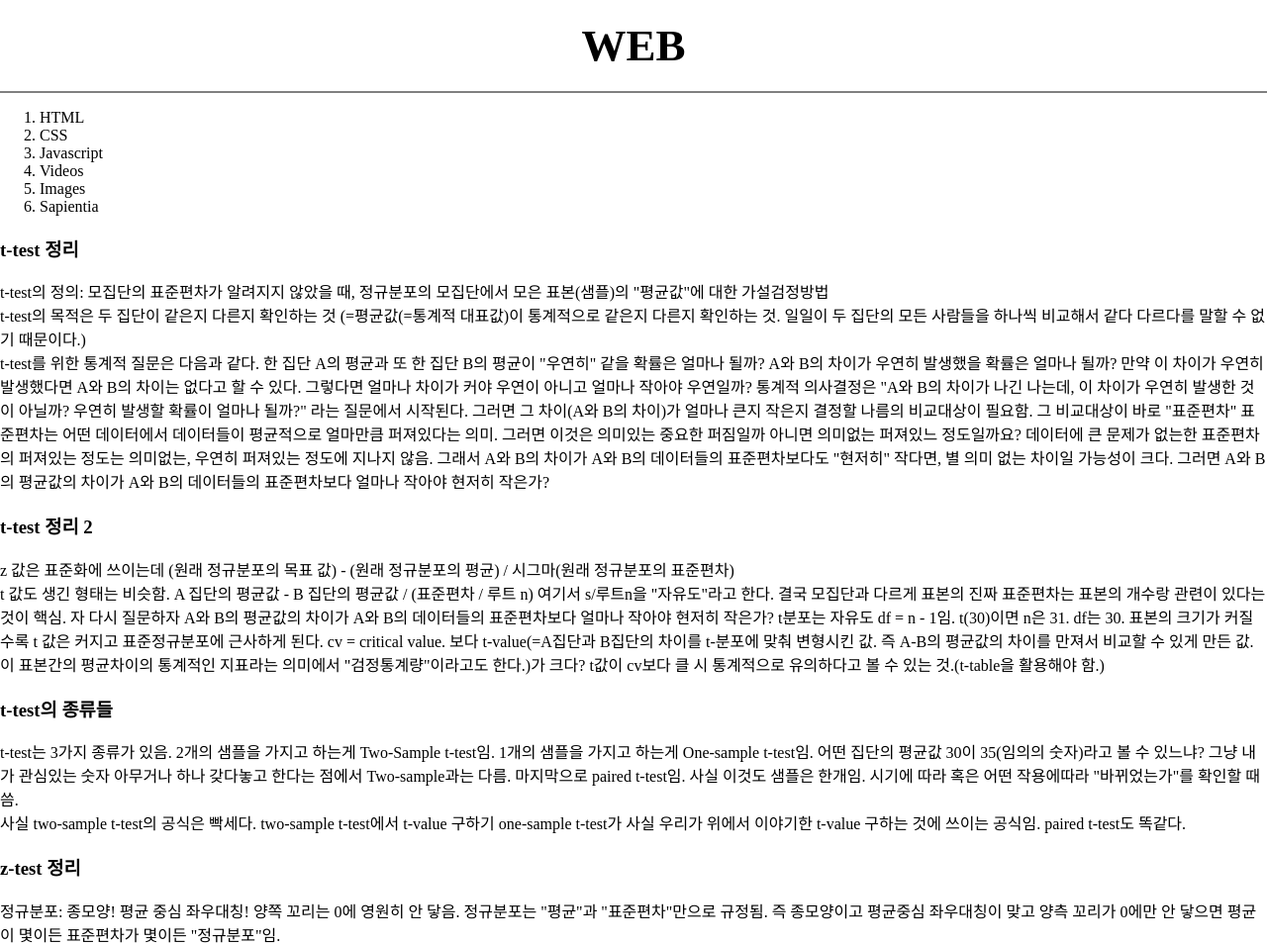
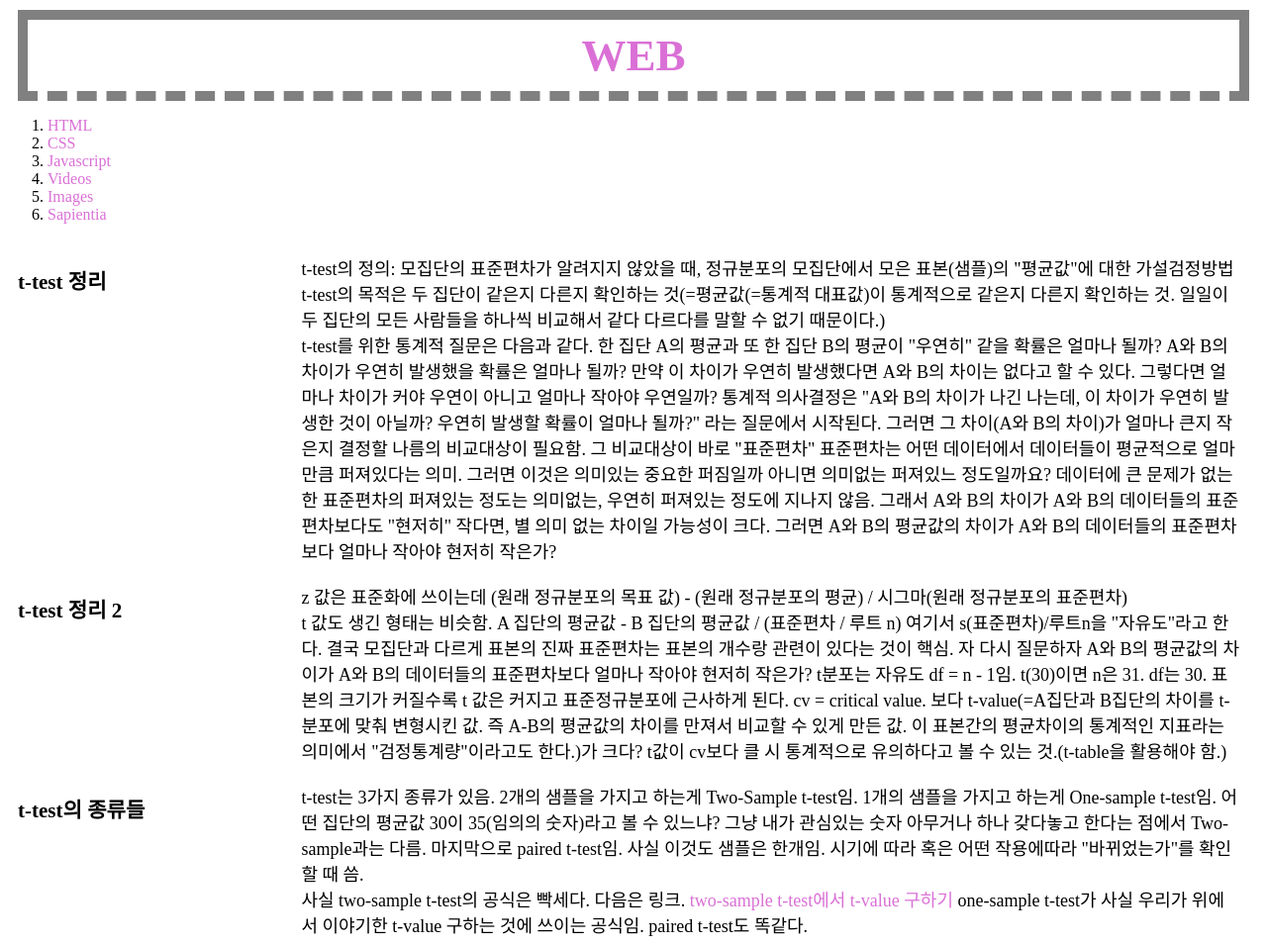
Before and after one commit to anansu/web1again, a plain HTML site: page sapientia.html in a window 1280 px wide. Shown: the top 955 px of the page at 99% size. Drawn offline with Linux system fonts and the light colour scheme; a script that the page names is missing.

Commit message:
css practice

```diff
--- a/sapientia.html
+++ b/sapientia.html
@@ -13,12 +13,12 @@
         gtag('config', 'UA-163571026-2');
     </script>
     <!-- Global site tag (gtag.js) - Google Analytics End -->
-    <link rel="stylesheet" href="style.css">
+    <link rel="stylesheet" href="style_new_world.css">
 </head>
 
 <body>
     <h1><a href="index.html">WEB</a></h1>
-        <ol>
+            <ol id="grid">
                 <li><a href="about_HTML.html">HTML</a></li>
                 <li><a href="about_CSS.html">CSS</a></li>
                 <li><a href="about_Javascript.html">Javascript</a></li>
@@ -28,11 +28,12 @@
             </ol>
     <!--이 위까지가 공통된 메뉴 -->
     <!--이 아래부터 페이지 고유의 내용들 -->
+    <div id="gridtest">
         <h3>t-test 정리</h3>
         <p>
             t-test의 정의: 모집단의 표준편차가 알려지지 않았을 때, 정규분포의 모집단에서 모은 표본(샘플)의 "평균값"에 대한 가설검정방법
             <br>
-        t-test의 목적은 두 집단이 같은지 다른지 확인하는 것 (=평균값(=통계적 대표값)이 통계적으로 같은지 다른지 확인하는 것.
+            t-test의 목적은 두 집단이 같은지 다른지 확인하는 것(=평균값(=통계적 대표값)이 통계적으로 같은지 다른지 확인하는 것.
             일일이 두 집단의 모든 사람들을 하나씩 비교해서 같다 다르다를 말할 수 없기 때문이다.)
             <br>
             t-test를 위한 통계적 질문은 다음과 같다. 한 집단 A의 평균과 또 한 집단 B의 평균이 "우연히" 같을 확률은 얼마나 될까?
@@ -55,7 +56,7 @@
             <br>
             t 값도 생긴 형태는 비슷함.
             A 집단의 평균값 - B 집단의 평균값 / (표준편차 / 루트 n)
-        여기서 s/루트n을 "자유도"라고 한다. 결국 모집단과 다르게 표본의 진짜 표준편차는 표본의 개수랑
+            여기서 s(표준편차)/루트n을 "자유도"라고 한다. 결국 모집단과 다르게 표본의 진짜 표준편차는 표본의 개수랑
             관련이 있다는 것이 핵심. 자 다시 질문하자
 
             A와 B의 평균값의 차이가 A와 B의 데이터들의 표준편차보다 얼마나 작아야 현저히 작은가?
@@ -74,7 +75,7 @@
             그냥 내가 관심있는 숫자 아무거나 하나 갖다놓고 한다는 점에서 Two-sample과는 다름.
             마지막으로 paired t-test임. 사실 이것도 샘플은 한개임. 시기에 따라 혹은 어떤 작용에따라 "바뀌었는가"를 확인할 때 씀.
             <br>
-        사실 two-sample t-test의 공식은 빡세다.
+            사실 two-sample t-test의 공식은 빡세다. 다음은 링크.
             <a href="http://www.statistics4u.com/fundstat_eng/cc_test_2samplettest_small.html">two-sample t-test에서 t-value 구하기</a>
             one-sample t-test가 사실 우리가 위에서 이야기한 t-value 구하는 것에 쓰이는 공식임.
             paired t-test도 똑같다.
@@ -110,6 +111,7 @@
             <br>
             표본의 개수(=관측치): n / 평균값 = X bar / 분산 = s 제곱 / 표준편차 = s
         </p>
+    </div>
 
     <!-- 라이브리 시티 설치 코드 -->
     <div id="lv-container" data-id="city" data-uid="MTAyMC80OTgwNy8yNjI5OA==">
--- a/style_new_world.css
+++ b/style_new_world.css
@@ -9,3 +9,32 @@ a {
         display:none;
         }
 }
+
+
+h1{
+    font-size: 45px;
+    text-align: center;
+    border-right: 10px solid gray;
+    border-left: 10px solid gray;
+    border-top:10px solid gray;
+    border-bottom: 10px dashed gray;
+    margin: 10px;
+    padding: 10px;
+}
+
+div{
+    font-size: 18px;
+}
+
+#gridtest{
+    text-align: left;
+    display: grid;
+    grid-template-columns: 1fr 3.5fr;
+    padding: 5px;
+    margin: 5px;
+}
+
+p{
+    padding: 5px;
+    margin: 5px;
+}
```
Also changed, not shown: new_world.html (+2 -0 lines). Lines whose indentation alone changed are shown as unchanged.
